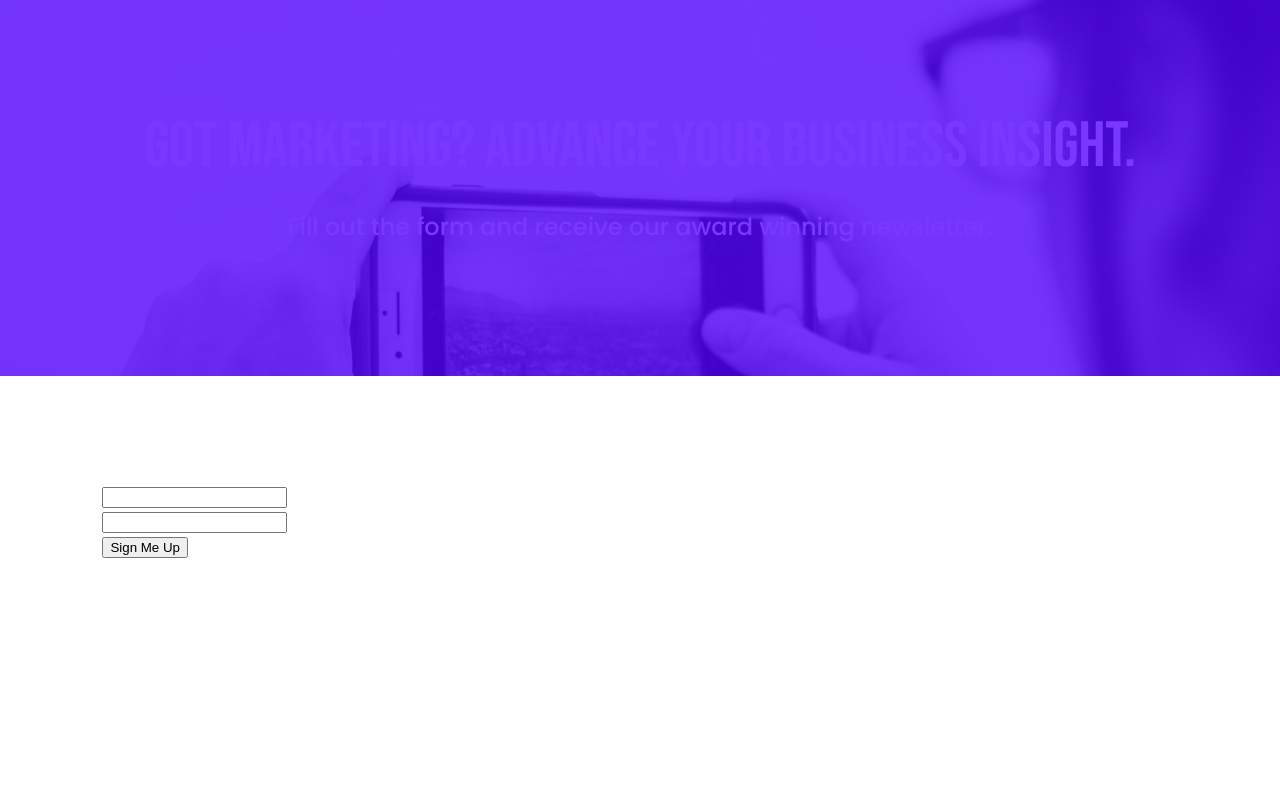
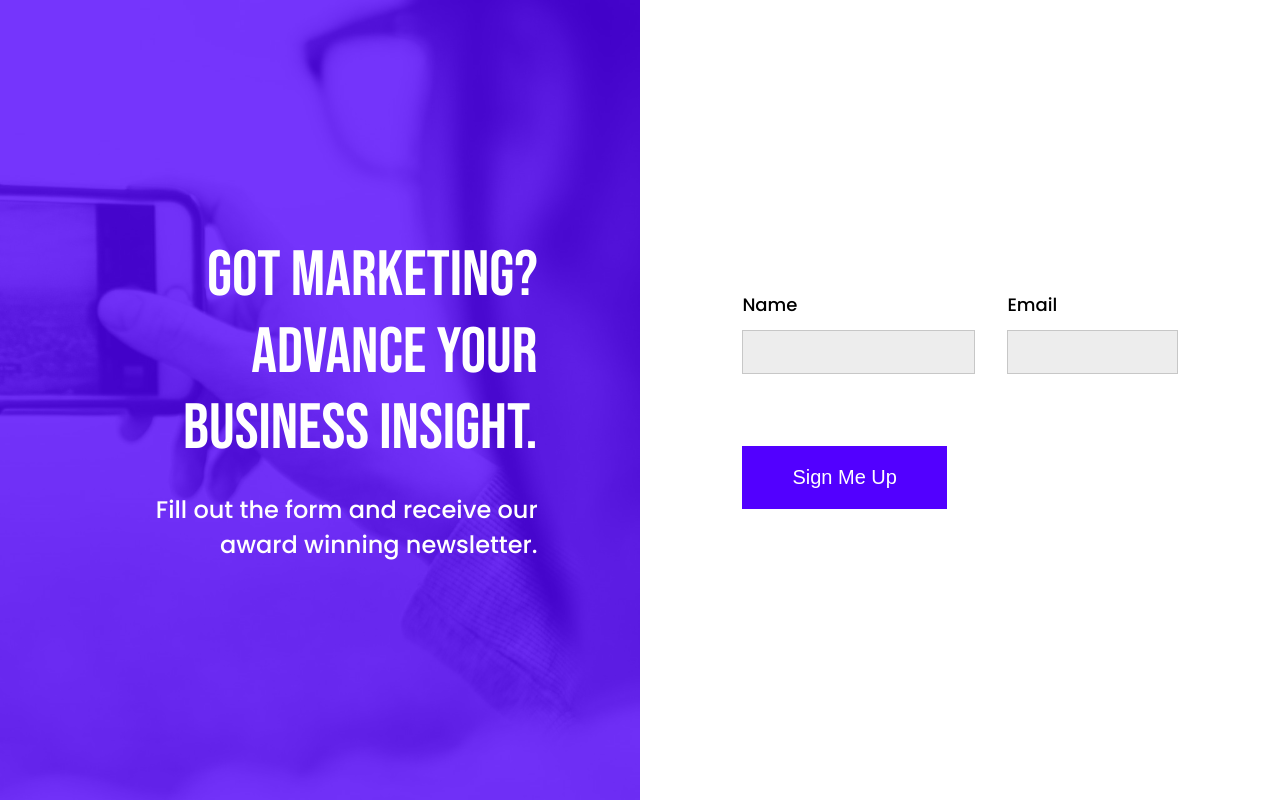
Before and after one commit to silkcoder/simple-landing-page, a plain HTML site: page index.html in a window 1280 px wide. Drawn offline with Linux system fonts and the light colour scheme.

Commit message:
stylesheet and html updated

```diff
--- a/css/styles.css
+++ b/css/styles.css
@@ -1,37 +1,108 @@
-body {
-    font-family: 'Poppins', sans-serif;
-    margin: 0px;
-    padding: 0px;
+*,
+*::before,
+*::after {
+    box-sizing: border-box;
 }
 
-.section-banner {
-    background-color: #5200FF;
-    color: #FFFFFF;
+body {
+    margin: 0;
+    font-family: 'Poppins';
 }
 
-.section-banner-cover {
+.left-col {
+    background: #5200FF;
+    color: white;
+    position: relative;
     text-align: center;
+}
+
+.left-col::before {
+    content: '';
+    position: absolute;
+    left: 0;
+    top: 0;
+    width: 100%;
+    height: 100%;
+    opacity: 0.22;
     background-image: url('../images/bg-image.jpg');
     background-size: cover;
-    background-repeat: no-repeat;
-    opacity: 0.22;
+    background-position: 100%;
 }
 
-.section-banner .title {
-    font-family: 'Bebas Neue', cursive;
-    padding: 0px;
-    margin: 0px;
-    color: #FFFFFF;
-    font-size: 64px;
-    line-height: 77px;
-    font-weight: normal;
+.content {
+    position: relative;
 }
 
-.section-banner p {
-    font-size: 24px;
+h1 {
+    margin: 0;
+    font-family: 'Bebas Neue';
+    font-weight: normal;
+    font-size: 4rem;
+    line-height: 1.2em;
 }
 
-.section-form,
-.section-banner-cover {
+p {
+    font-size: 1.5rem;
+    font-weight: 500;
+    margin-bottom: 0;
+}
+
+.left-col,
+.right-col {
     padding: 6.75rem 8vw;
 }
+
+label {
+    display: block;
+    font-size: 1.125rem;
+    margin-bottom: .77rem;
+}
+
+input {
+    width: 100%;
+    background: #ededed;
+    border: 1px solid #c7c7c7;
+    font-size: 1rem;
+    padding: .75rem;
+    outline: none;
+    margin-bottom: 2.5em;
+}
+
+button {
+    width: 100%;
+    background: #5200ff;
+    padding: 1em;
+    color: white;
+    border: none;
+    font-size: 1.25rem;
+    cursor: pointer;
+}
+
+@media only screen and (min-width: 770px) {
+    .form {
+        display: grid;
+        grid-template-columns: repeat(2, auto);
+        gap: 2em;
+    }
+    button {
+        width: auto;
+        padding: 1em 2.5em;
+    }
+}
+
+@media only screen and (min-width: 1260px) {
+    body {
+        display: flex;
+    }
+    .left-col,
+    .right-col {
+        flex-basis: 0;
+        flex-grow: 1;
+        height: 100vh;
+        display: grid;
+        place-items: center;
+    }
+    .left-col {
+        text-align: right;
+    }
+}
--- a/index.html
+++ b/index.html
@@ -13,26 +13,26 @@
 </head>
 
 <body>
-    <div class="wrapper">
-        <div class="section-banner">
-            <div class="section-banner-cover">
-                <div class="title">got marketing? advance your business insight.</div>
-                <p>Fill out the form and receive our award winning newsletter.</p>
-            </div>
+    <div class="left-col">
+        <div class="content">
+            <h1>got marketing? advance your business insight.</h1>
+            <p>Fill out the form and receive our award winning newsletter.</p>
         </div>
-        <div class="section-form">
+    </div>
+    <div class="right-col">
+        <div class="form content">
             <div class="input-wrapper">
-                <label for="name"></label>
+                <label for="name">Name</label>
                 <input type="text" id="name">
             </div>
 
             <div class="input-wrapper">
-                <label for="email"></label>
+                <label for="email">Email</label>
                 <input type="text" id="email">
             </div>
 
             <div class="input-wrapper">
-                <input type="button" id="name" value="Sign Me Up">
+                <button>Sign Me Up</button>
             </div>
         </div>
     </div>
```
